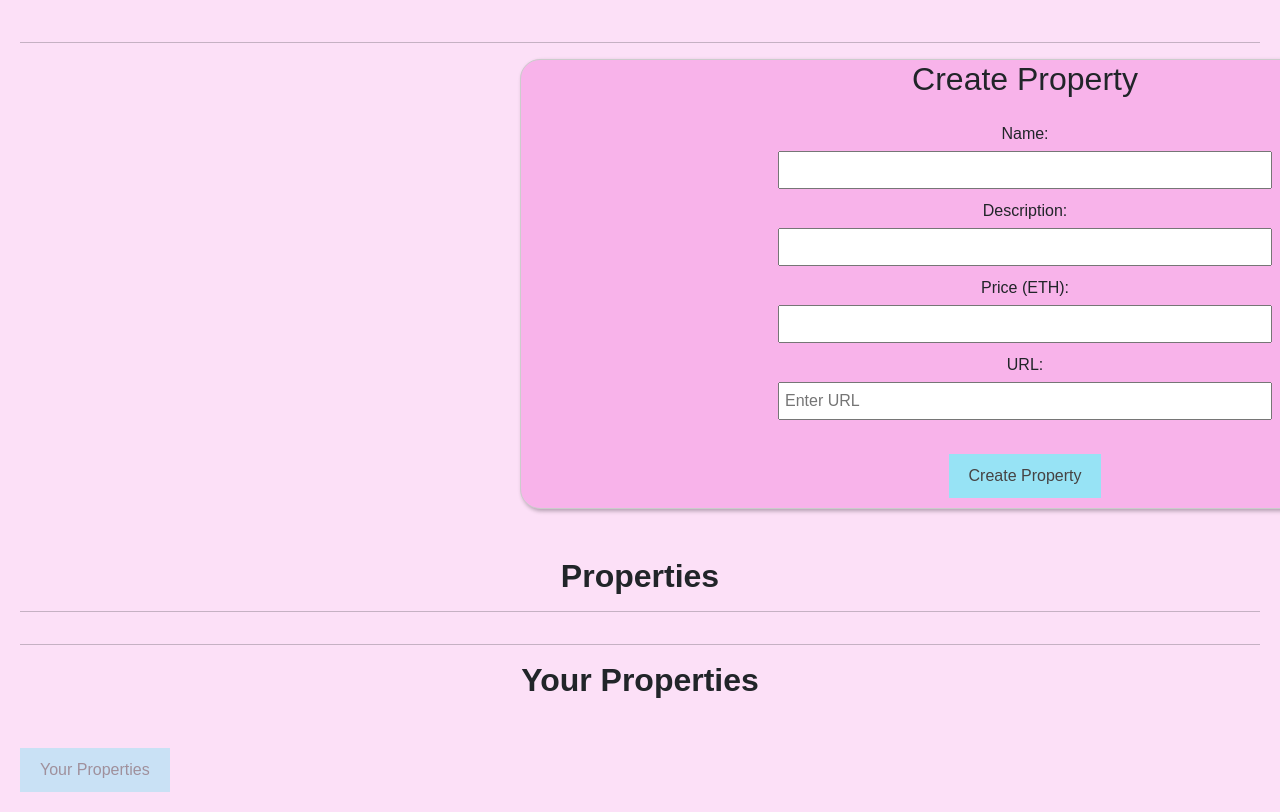
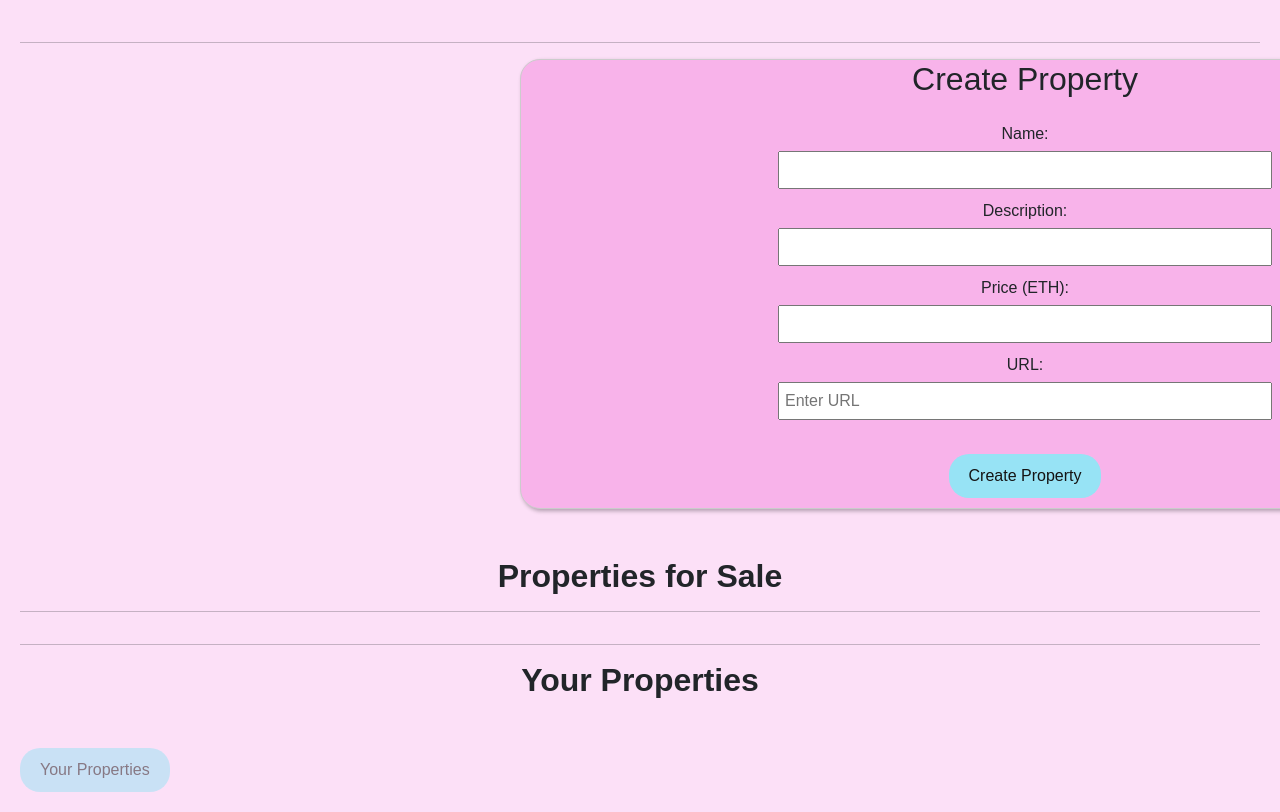
Before and after one commit to bharat28112000/RealEstate_dapp, a website: page client/index.html in a window 1280 px wide. Shown: the part 102-914 px from the top of the page. Drawn offline with nearby package versions, Linux system fonts and the light colour scheme; a script that the page names is missing.

Commit message:
minor changes

```diff
--- a/client/index.css
+++ b/client/index.css
@@ -55,6 +55,7 @@ body {
 
   form {
     margin-bottom: 20px;
+    border-radius: 20px;
   }
 
   label {
@@ -73,7 +74,7 @@ body {
   button {
     padding: 10px 20px;
     background-color: #97E3F5;
-    color: #464343;
+    color: #151414;
     border: none;
     cursor: pointer;
   }
@@ -109,9 +110,11 @@ body {
   #connectButton {
     padding: 10px 20px;
     background-color: #97E3F5;
-    color: #464343;
+    color: #131212;
     border: none;
     cursor: pointer;
+    border-radius: 20px;
+
   }
 
   #ownedProperty {
@@ -124,3 +127,11 @@ body {
     margin-bottom: 10px;
     padding-right: 20px;
   }
+
+  #getownedProperty {
+    border-radius: 20px;
+  }
+
+  #createPropertyButton {
+    border-radius: 20px;
+  }
--- a/client/index.html
+++ b/client/index.html
@@ -28,11 +28,11 @@
         <h2>Create Property</h2>
         <form id="createPropertyForm" class="mt-4">
             <div >
-                <label for="name">Name:</label>
+                <label for="name" placeholder="Name" required>Name:</label>
                 <input type="text"  id="name" required><br>
             </div>
             <div>
-                <label for="description">Description:</label>
+                <label for="description" >Description:</label>
                 <input type="text" id="description"  required><br>
             </div>
             <div>
@@ -44,13 +44,13 @@
                 <input type="text"  id="url" placeholder="Enter URL" required><br>
             </div>
            <br>
-            <button type="submit" >Create Property</button>
+            <button id="createPropertyButton" type="submit" >Create Property</button>
         </form>
     </div>
 
 
     <div class="mt-5">
-        <h2 class="text-center"><strong>Properties</strong></h2>
+        <h2 class="text-center"><strong>Properties for Sale</strong></h2>
         <hr>
         <div >
             <ul id="propertyList" class="list-group-center"></ul>
--- a/client/index.js
+++ b/client/index.js
@@ -970,11 +970,6 @@ async function getPropertyList(price=null, sale=null) {
             auctioneButton.addEventListener('click', async () => {
               try{
 
-                // const hexValue = propertyId._hex;
-                // const pId = parseInt(hexValue, 16);
-                // console.log("^^"+hexValue)
-                // console.log("$$" + pId)
-
                 let tx = await contract.endAuction(propertyId);
                 tx.wait();
 
@@ -985,19 +980,13 @@ async function getPropertyList(price=null, sale=null) {
               }
             })
 
-
+            br = document.createElement('br');
 
             verifyButton = document.createElement('button');
             verifyButton.innerText = 'Verify';
             verifyButton.setAttribute('data-propertyid', propertyId);
 
-            // buyButton = document.createElement('button');   //jaise hi property create ho rhi hai uske corresponding buy property button create ho jaegi
-            // buyButton.innerText = 'Buy';
-            // buyButton.setAttribute('data-propertyid', propertyId);
-            // prevowner = await contract.propertytoSeller(propertyId);
-
             verifyButton.addEventListener('click', async () => {
-              // await buyPropertynow(propertyId, property.price);
               try {
 
                     let tx = await contract.verifyProperty(propertyId);
@@ -1017,40 +1006,18 @@ async function getPropertyList(price=null, sale=null) {
 
 
 
-            // document.body.appendChild(br);
 
               listItem.appendChild(verifyButton);
-
-              // listItem.appendChild(buyButton);
+              listItem.appendChild(br);
               listItem.appendChild(auctionsButton);
               listItem.appendChild(auctioneButton);
+              // listItem.appendChild(br);
               listItem.appendChild(biddButton);
+              // listItem.appendChild(br);
               propertyList.appendChild(listItem);
 
 
             prevowner = property.name;
-          //   buyButton.addEventListener('click', async () => {
-          //   // await buyPropertynow(propertyId, property.price);
-          //   try {
-          //       const name = prompt('Enter the name:');
-          //       buyButton.setAttribute('data-name', name);
-
-          //       const options = {
-          //           value: property.price,
-          //           gasLimit: 300000,
-          //       };
-
-          //       let tx = await contract.connect(provider.getSigner()).buyProperty(propertyId, name, options);
-          //       await tx.wait()
-
-          //       await getPropertyList();
-
-          //       alert('Property purchased successfully')
-          //       } catch(error) {
-          //           console.error(error);
-          //           alert('error while purchasing');
-          //       }
-          // })
 
 
 
@@ -1096,9 +1063,7 @@ button.addEventListener('click', async function() {
         {
           console.log('hi111')
           const propertyId = await contract.tokenByIndex(i);
-          // const tokenID = await contract.tokenByIndex(propertyId);
           const property = await contract.getProperty(propertyId);
-          // prevowner = await contract.propertytoSeller(propertyId)
 
           powner = await contract.propertyToSeller(propertyId);
           console.log("#"+powner)
```
Also changed, not shown: 1 other file.
